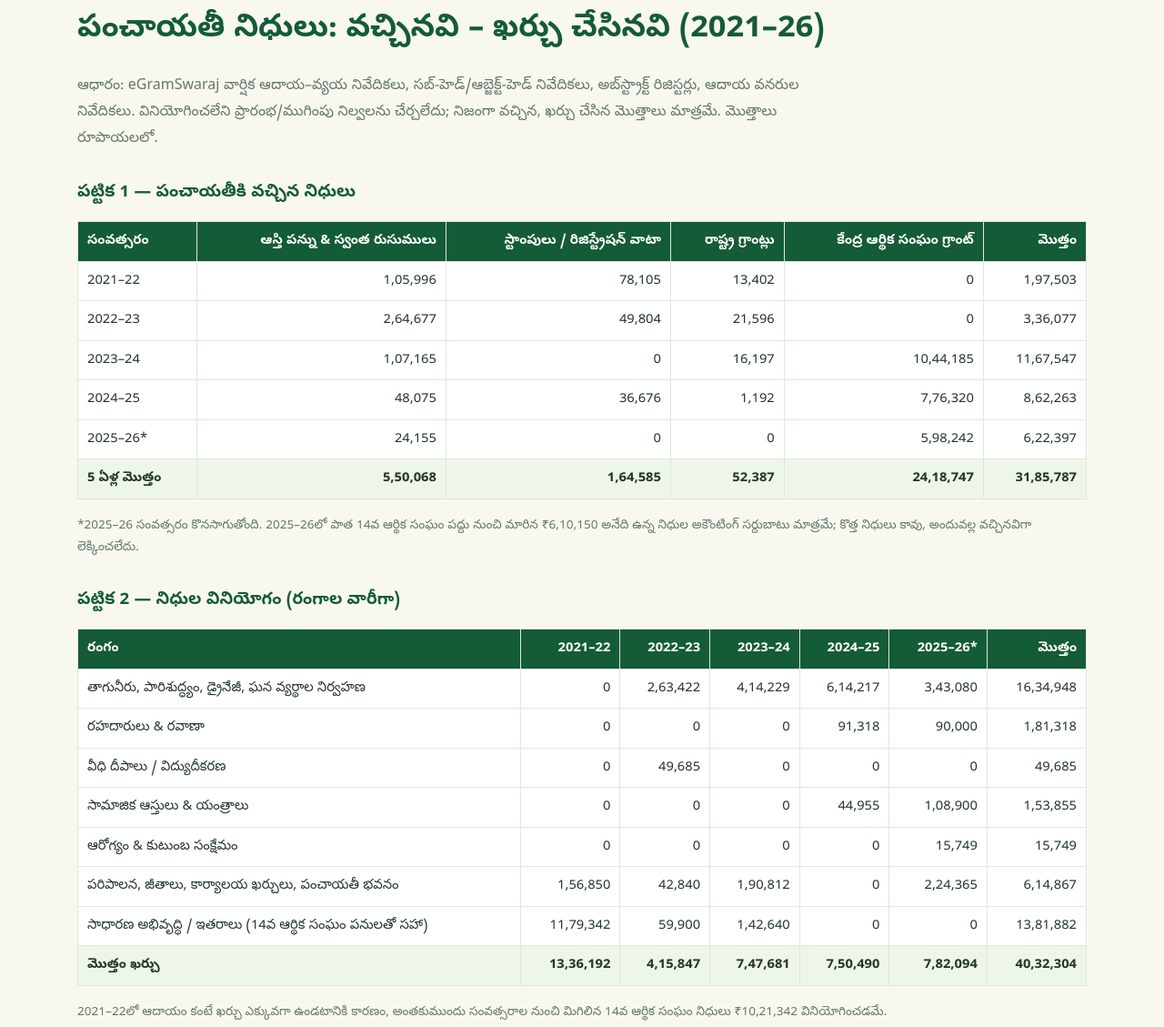
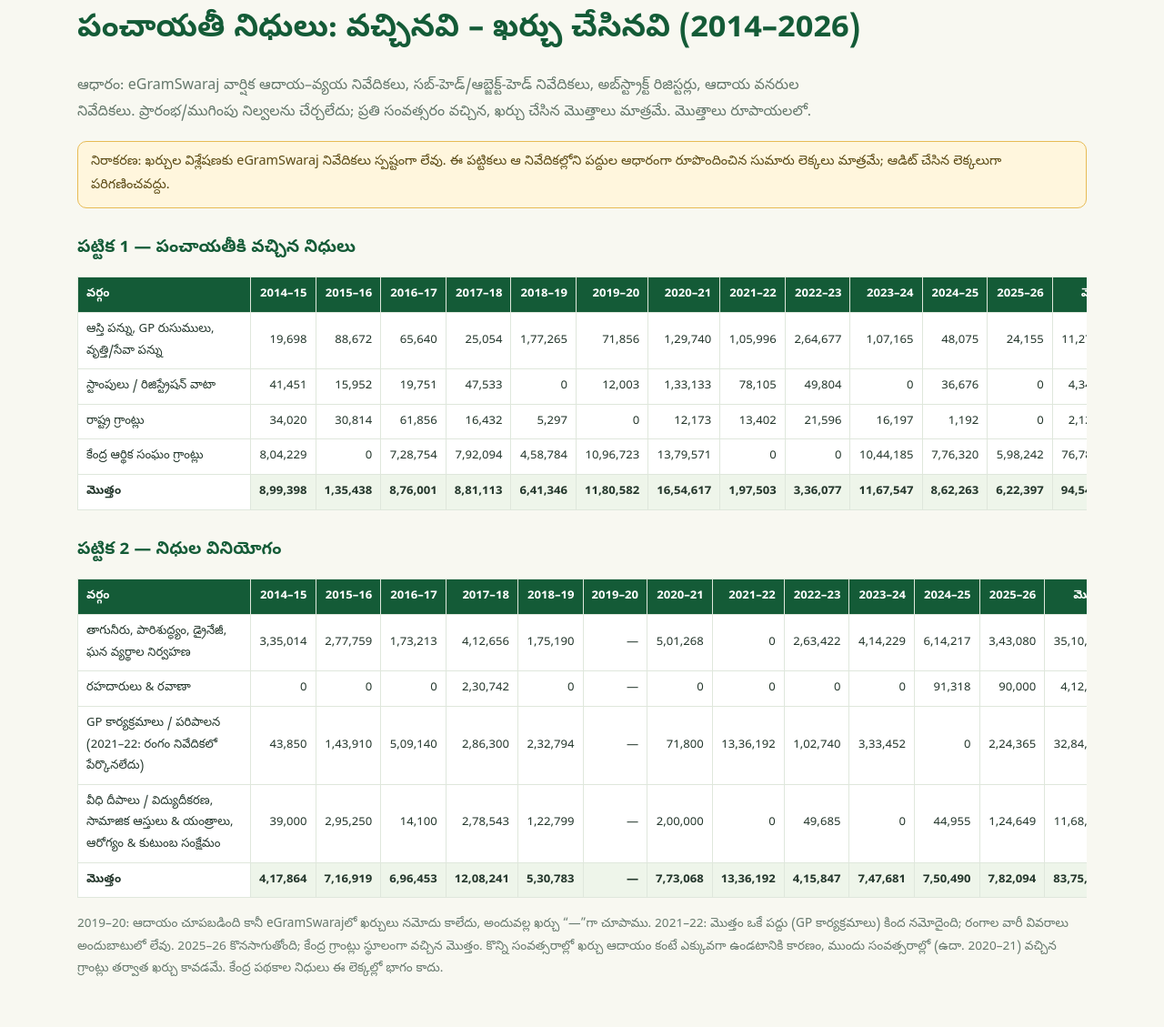
Before and after one commit to shakar442/ThimmarajupetaDevelopment_2021_2026, a plain HTML site: page index.html in a window 1280 px wide. Shown: the part 6086-7215 px from the top of the page at 91% size. Drawn offline with Linux system fonts and the light colour scheme.

Commit message:
Add files via upload

```diff
--- a/index.html
+++ b/index.html
@@ -734,55 +734,45 @@
         .lang-switch button{background:transparent;color:#fff;border:0;padding:3px 12px;cursor:pointer;font:inherit;font-size:.85rem}
         .lang-switch button.active{background:#e7bb55;color:#213a28;font-weight:700}
         #finance .tbl-wrap{overflow-x:auto;margin:14px 0 8px}
-        #finance table{width:100%;border-collapse:collapse;background:#fff;font-size:.92rem}
-        #finance th,#finance td{border:1px solid #dfe7dc;padding:8px 10px;text-align:right}
-        #finance th:first-child,#finance td:first-child{text-align:left}
+        #finance table{width:100%;border-collapse:collapse;background:#fff;font-size:.82rem;white-space:nowrap}
+        #finance th,#finance td{border:1px solid #dfe7dc;padding:7px 9px;text-align:right}
+        #finance th:first-child,#finance td:first-child{text-align:left;white-space:normal;min-width:190px;position:sticky;left:0;background:#fff}
         #finance thead th{background:#145b37;color:#fff}
+        #finance thead th:first-child{background:#145b37}
         #finance tfoot td{background:#eef5ea;font-weight:700}
         #finance .note{font-size:.85rem;color:#65786c}
+        #finance .disclaimer{background:#fff6dd;border:1px solid #e7bb55;border-radius:10px;padding:10px 14px;font-size:.9rem;color:#5b4a14}
         #finance h3{color:#145b37;margin:28px 0 0}
       </style>
-      <h2 class="section-title" data-en="Panchayat Funds: Received and Spent (2021–26)">పంచాయతీ నిధులు: వచ్చినవి – ఖర్చు చేసినవి (2021–26)</h2>
-      <p class="intro" data-en="Source: eGramSwaraj Annual Receipts &amp; Payments, Sub-head and Object-head reports, abstract registers and Sources of Revenue reports. Unusable opening/closing balances are excluded; only actual money received and spent is shown. Amounts in ₹.">ఆధారం: eGramSwaraj వార్షిక ఆదాయ–వ్యయ నివేదికలు, సబ్-హెడ్/ఆబ్జెక్ట్-హెడ్ నివేదికలు, అబ్‌స్ట్రాక్ట్ రిజిస్టర్లు, ఆదాయ వనరుల నివేదికలు. వినియోగించలేని ప్రారంభ/ముగింపు నిల్వలను చేర్చలేదు; నిజంగా వచ్చిన, ఖర్చు చేసిన మొత్తాలు మాత్రమే. మొత్తాలు రూపాయలలో.</p>
+      <h2 class="section-title" data-en="Panchayat Funds: Received and Spent (2014–2026)">పంచాయతీ నిధులు: వచ్చినవి – ఖర్చు చేసినవి (2014–2026)</h2>
+      <p class="intro" data-en="Source: eGramSwaraj Annual Receipts &amp; Payments, Sub-head and Object-head reports, abstract registers and Sources of Revenue reports. Opening/closing balances are excluded; only money received and spent in each year is shown. Amounts in ₹.">ఆధారం: eGramSwaraj వార్షిక ఆదాయ–వ్యయ నివేదికలు, సబ్-హెడ్/ఆబ్జెక్ట్-హెడ్ నివేదికలు, అబ్‌స్ట్రాక్ట్ రిజిస్టర్లు, ఆదాయ వనరుల నివేదికలు. ప్రారంభ/ముగింపు నిల్వలను చేర్చలేదు; ప్రతి సంవత్సరం వచ్చిన, ఖర్చు చేసిన మొత్తాలు మాత్రమే. మొత్తాలు రూపాయలలో.</p>
+      <p class="disclaimer" data-en="Disclaimer: eGramSwaraj reports are not clear enough for spend analysis. These tables are approximate, based on the heads of account in those reports, and should not be treated as audited figures.">నిరాకరణ: ఖర్చుల విశ్లేషణకు eGramSwaraj నివేదికలు స్పష్టంగా లేవు. ఈ పట్టికలు ఆ నివేదికల్లోని పద్దుల ఆధారంగా రూపొందించిన సుమారు లెక్కలు మాత్రమే; ఆడిట్ చేసిన లెక్కలుగా పరిగణించవద్దు.</p>
 
       <h3 data-en="Table 1 — Funds Received">పట్టిక 1 — పంచాయతీకి వచ్చిన నిధులు</h3>
 <div class="tbl-wrap"><table>
-        <thead><tr>
-          <th data-en="Year">సంవత్సరం</th>
-          <th data-en="Property tax &amp; own fees">ఆస్తి పన్ను &amp; స్వంత రుసుములు</th>
-          <th data-en="Stamps / registration share">స్టాంపులు / రిజిస్ట్రేషన్ వాటా</th>
-          <th data-en="State grants">రాష్ట్ర గ్రాంట్లు</th>
-          <th data-en="Central Finance Commission grant">కేంద్ర ఆర్థిక సంఘం గ్రాంట్</th>
-          <th data-en="Total received">మొత్తం</th>
-        </tr></thead>
+<thead><tr><th data-en="Category">వర్గం</th><th>2014–15</th><th>2015–16</th><th>2016–17</th><th>2017–18</th><th>2018–19</th><th>2019–20</th><th>2020–21</th><th>2021–22</th><th>2022–23</th><th>2023–24</th><th>2024–25</th><th>2025–26</th><th data-en="Total">మొత్తం</th></tr></thead>
 <tbody>
-          <tr><td>2021–22</td><td>1,05,996</td><td>78,105</td><td>13,402</td><td>0</td><td>1,97,503</td></tr>
-          <tr><td>2022–23</td><td>2,64,677</td><td>49,804</td><td>21,596</td><td>0</td><td>3,36,077</td></tr>
-          <tr><td>2023–24</td><td>1,07,165</td><td>0</td><td>16,197</td><td>10,44,185</td><td>11,67,547</td></tr>
-          <tr><td>2024–25</td><td>48,075</td><td>36,676</td><td>1,192</td><td>7,76,320</td><td>8,62,263</td></tr>
-          <tr><td>2025–26*</td><td>24,155</td><td>0</td><td>0</td><td>5,98,242</td><td>6,22,397</td></tr>
+<tr><td data-en="Property tax, GP fees, profession/service tax">ఆస్తి పన్ను, GP రుసుములు, వృత్తి/సేవా పన్ను</td><td>19,698</td><td>88,672</td><td>65,640</td><td>25,054</td><td>1,77,265</td><td>71,856</td><td>1,29,740</td><td>1,05,996</td><td>2,64,677</td><td>1,07,165</td><td>48,075</td><td>24,155</td><td>11,27,993</td></tr>
+<tr><td data-en="Stamps / registration share">స్టాంపులు / రిజిస్ట్రేషన్ వాటా</td><td>41,451</td><td>15,952</td><td>19,751</td><td>47,533</td><td>0</td><td>12,003</td><td>1,33,133</td><td>78,105</td><td>49,804</td><td>0</td><td>36,676</td><td>0</td><td>4,34,408</td></tr>
+<tr><td data-en="State grants">రాష్ట్ర గ్రాంట్లు</td><td>34,020</td><td>30,814</td><td>61,856</td><td>16,432</td><td>5,297</td><td>0</td><td>12,173</td><td>13,402</td><td>21,596</td><td>16,197</td><td>1,192</td><td>0</td><td>2,12,979</td></tr>
+<tr><td data-en="Central Finance Commission grants">కేంద్ర ఆర్థిక సంఘం గ్రాంట్లు</td><td>8,04,229</td><td>0</td><td>7,28,754</td><td>7,92,094</td><td>4,58,784</td><td>10,96,723</td><td>13,79,571</td><td>0</td><td>0</td><td>10,44,185</td><td>7,76,320</td><td>5,98,242</td><td>76,78,902</td></tr>
 </tbody>
-        <tfoot><tr><td data-en="5-year total">5 ఏళ్ల మొత్తం</td><td>5,50,068</td><td>1,64,585</td><td>52,387</td><td>24,18,747</td><td>31,85,787</td></tr></tfoot>
+<tfoot><tr><td data-en="Total">మొత్తం</td><td>8,99,398</td><td>1,35,438</td><td>8,76,001</td><td>8,81,113</td><td>6,41,346</td><td>11,80,582</td><td>16,54,617</td><td>1,97,503</td><td>3,36,077</td><td>11,67,547</td><td>8,62,263</td><td>6,22,397</td><td>94,54,282</td></tr></tfoot>
 </table></div>
-      <p class="note" data-en="*2025–26 is ongoing. The ₹6,10,150 moved from the old 14th Finance Commission head in 2025–26 is an accounting reclassification of existing money, not new funds, and is not counted as received.">*2025–26 సంవత్సరం కొనసాగుతోంది. 2025–26లో పాత 14వ ఆర్థిక సంఘం పద్దు నుంచి మారిన ₹6,10,150 అనేది ఉన్న నిధుల అకౌంటింగ్ సర్దుబాటు మాత్రమే; కొత్త నిధులు కావు, అందువల్ల వచ్చినవిగా లెక్కించలేదు.</p>
 
-      <h3 data-en="Table 2 — How Funds Were Spent (by sector)">పట్టిక 2 — నిధుల వినియోగం (రంగాల వారీగా)</h3>
+      <h3 data-en="Table 2 — How Funds Were Spent">పట్టిక 2 — నిధుల వినియోగం</h3>
 <div class="tbl-wrap"><table>
-        <thead><tr>
-          <th data-en="Sector">రంగం</th><th>2021–22</th><th>2022–23</th><th>2023–24</th><th>2024–25</th><th>2025–26*</th><th data-en="Total">మొత్తం</th>
-        </tr></thead>
+<thead><tr><th data-en="Category">వర్గం</th><th>2014–15</th><th>2015–16</th><th>2016–17</th><th>2017–18</th><th>2018–19</th><th>2019–20</th><th>2020–21</th><th>2021–22</th><th>2022–23</th><th>2023–24</th><th>2024–25</th><th>2025–26</th><th data-en="Total">మొత్తం</th></tr></thead>
 <tbody>
-          <tr><td data-en="Water, sanitation, sewerage, drainage, solid waste">తాగునీరు, పారిశుద్ధ్యం, డ్రైనేజీ, ఘన వ్యర్థాల నిర్వహణ</td><td>0</td><td>2,63,422</td><td>4,14,229</td><td>6,14,217</td><td>3,43,080</td><td>16,34,948</td></tr>
-          <tr><td data-en="Roads &amp; transportation">రహదారులు &amp; రవాణా</td><td>0</td><td>0</td><td>0</td><td>91,318</td><td>90,000</td><td>1,81,318</td></tr>
-          <tr><td data-en="Street lights / electrification">వీధి దీపాలు / విద్యుదీకరణ</td><td>0</td><td>49,685</td><td>0</td><td>0</td><td>0</td><td>49,685</td></tr>
-          <tr><td data-en="Community assets &amp; machinery">సామాజిక ఆస్తులు &amp; యంత్రాలు</td><td>0</td><td>0</td><td>0</td><td>44,955</td><td>1,08,900</td><td>1,53,855</td></tr>
-          <tr><td data-en="Health &amp; family welfare">ఆరోగ్యం &amp; కుటుంబ సంక్షేమం</td><td>0</td><td>0</td><td>0</td><td>0</td><td>15,749</td><td>15,749</td></tr>
-          <tr><td data-en="Administration, salaries, office, Panchayat Bhawan">పరిపాలన, జీతాలు, కార్యాలయ ఖర్చులు, పంచాయతీ భవనం</td><td>1,56,850</td><td>42,840</td><td>1,90,812</td><td>0</td><td>2,24,365</td><td>6,14,867</td></tr>
-          <tr><td data-en="General development / other (incl. 14th Finance Commission works)">సాధారణ అభివృద్ధి / ఇతరాలు (14వ ఆర్థిక సంఘం పనులతో సహా)</td><td>11,79,342</td><td>59,900</td><td>1,42,640</td><td>0</td><td>0</td><td>13,81,882</td></tr>
+<tr><td data-en="Water, sanitation, drainage, solid waste">తాగునీరు, పారిశుద్ధ్యం, డ్రైనేజీ, ఘన వ్యర్థాల నిర్వహణ</td><td>3,35,014</td><td>2,77,759</td><td>1,73,213</td><td>4,12,656</td><td>1,75,190</td><td>—</td><td>5,01,268</td><td>0</td><td>2,63,422</td><td>4,14,229</td><td>6,14,217</td><td>3,43,080</td><td>35,10,048</td></tr>
+<tr><td data-en="Roads & transportation">రహదారులు & రవాణా</td><td>0</td><td>0</td><td>0</td><td>2,30,742</td><td>0</td><td>—</td><td>0</td><td>0</td><td>0</td><td>0</td><td>91,318</td><td>90,000</td><td>4,12,060</td></tr>
+<tr><td data-en="GP programmes / administration (2021-22: sector not specified in report)">GP కార్యక్రమాలు / పరిపాలన (2021–22: రంగం నివేదికలో పేర్కొనలేదు)</td><td>43,850</td><td>1,43,910</td><td>5,09,140</td><td>2,86,300</td><td>2,32,794</td><td>—</td><td>71,800</td><td>13,36,192</td><td>1,02,740</td><td>3,33,452</td><td>0</td><td>2,24,365</td><td>32,84,543</td></tr>
+<tr><td data-en="Street lights / electrification, community assets & machinery, health & family welfare">వీధి దీపాలు / విద్యుదీకరణ, సామాజిక ఆస్తులు & యంత్రాలు, ఆరోగ్యం & కుటుంబ సంక్షేమం</td><td>39,000</td><td>2,95,250</td><td>14,100</td><td>2,78,543</td><td>1,22,799</td><td>—</td><td>2,00,000</td><td>0</td><td>49,685</td><td>0</td><td>44,955</td><td>1,24,649</td><td>11,68,981</td></tr>
 </tbody>
-        <tfoot><tr><td data-en="Total spent">మొత్తం ఖర్చు</td><td>13,36,192</td><td>4,15,847</td><td>7,47,681</td><td>7,50,490</td><td>7,82,094</td><td>40,32,304</td></tr></tfoot>
+<tfoot><tr><td data-en="Total">మొత్తం</td><td>4,17,864</td><td>7,16,919</td><td>6,96,453</td><td>12,08,241</td><td>5,30,783</td><td>—</td><td>7,73,068</td><td>13,36,192</td><td>4,15,847</td><td>7,47,681</td><td>7,50,490</td><td>7,82,094</td><td>83,75,632</td></tr></tfoot>
 </table></div>
-      <p class="note" data-en="In 2021–22 spending exceeded receipts because ₹10,21,342 of unspent 14th Finance Commission funds carried over from earlier years was used.">2021–22లో ఆదాయం కంటే ఖర్చు ఎక్కువగా ఉండటానికి కారణం, అంతకుముందు సంవత్సరాల నుంచి మిగిలిన 14వ ఆర్థిక సంఘం నిధులు ₹10,21,342 వినియోగించడమే.</p>
+
+      <p class="note" data-en="2019–20: receipts are shown but no payments were recorded in eGramSwaraj, so spending is shown as “—”. 2021–22: the whole amount is booked under one head (GP programmes) and the sector split is not available. 2025–26 is ongoing; central grants are the gross amount received. Spending exceeds receipts in some years because grants received earlier (e.g. 2020–21) were spent later. Central Schemes funds are not part of these accounts.">2019–20: ఆదాయం చూపబడింది కానీ eGramSwarajలో ఖర్చులు నమోదు కాలేదు, అందువల్ల ఖర్చు “—”గా చూపాము. 2021–22: మొత్తం ఒకే పద్దు (GP కార్యక్రమాలు) కింద నమోదైంది; రంగాల వారీ వివరాలు అందుబాటులో లేవు. 2025–26 కొనసాగుతోంది; కేంద్ర గ్రాంట్లు స్థూలంగా వచ్చిన మొత్తం. కొన్ని సంవత్సరాల్లో ఖర్చు ఆదాయం కంటే ఎక్కువగా ఉండటానికి కారణం, ముందు సంవత్సరాల్లో (ఉదా. 2020–21) వచ్చిన గ్రాంట్లు తర్వాత ఖర్చు కావడమే. కేంద్ర పథకాల నిధులు ఈ లెక్కల్లో భాగం కాదు.</p>
     </section>
 
     <!-- Blogspot Diary Links -->
```
Lines whose indentation alone changed are shown as unchanged.
